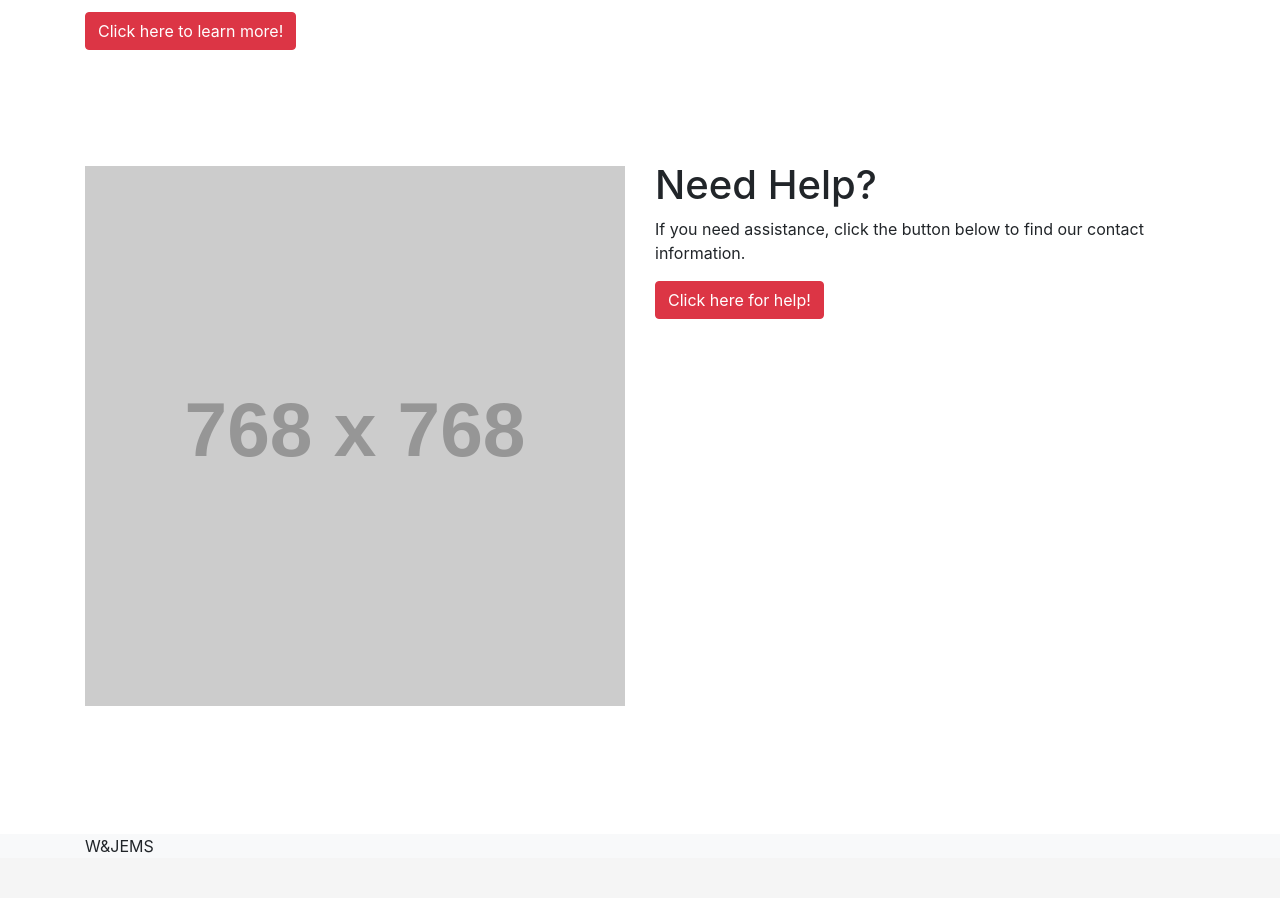
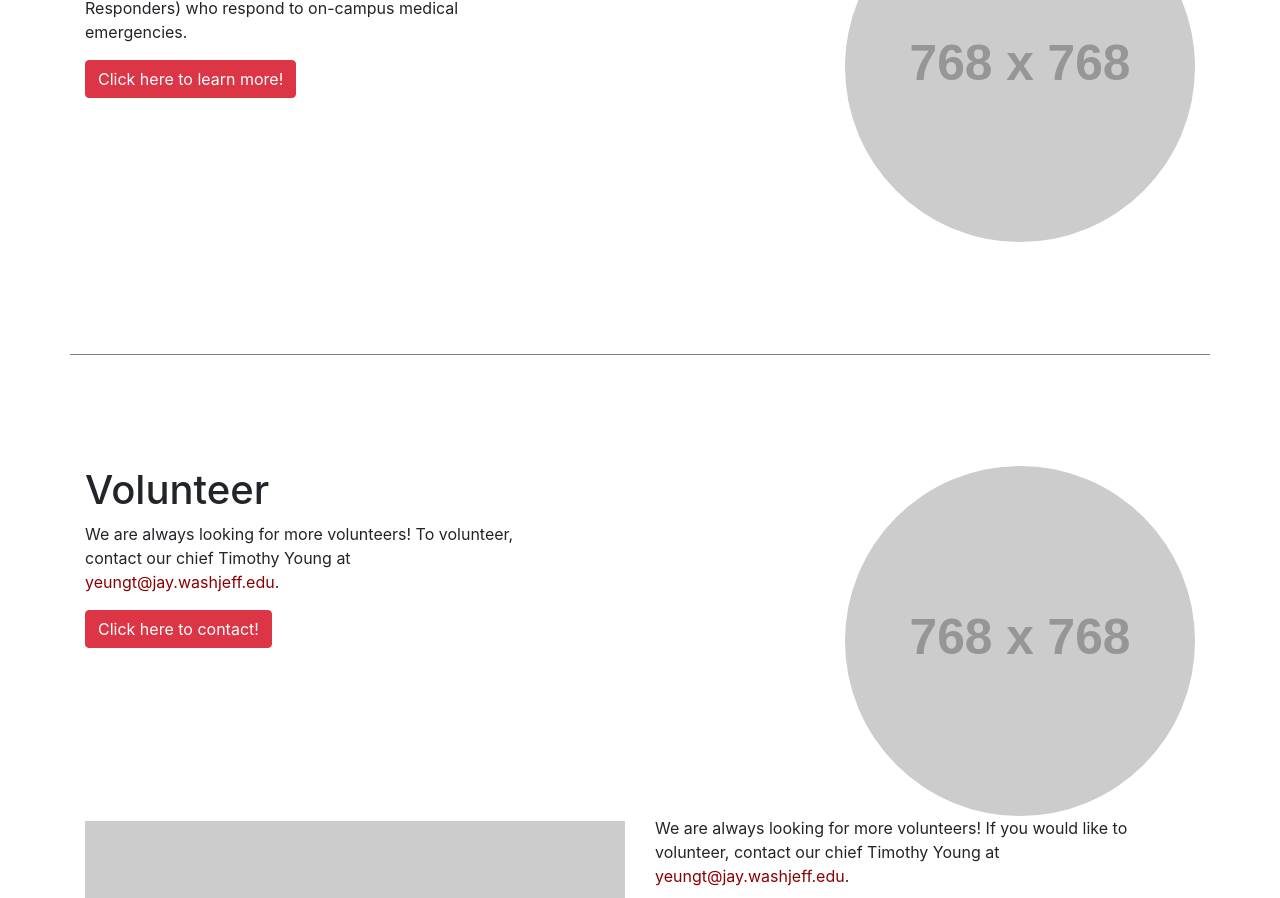
Before and after one commit to ImNath/WJEMS, a plain HTML site: page index.html in a window 1280 px wide. Shown: the part 703-1601 px from the top of the page. Before the commit the page ends 1561 px from the top, so only its background shows below. Drawn offline with nearby package versions, Linux system fonts and the light colour scheme; placeholder pictures from the web are drawn by us.

Commit message:
made layout

```diff
--- a/css/styles.css
+++ b/css/styles.css
@@ -39,6 +39,11 @@ helpBig{
 .bubbles{
 
     margin-top: 10%;
+    border-bottom: 1px;
+    border-bottom-color: gray;
+    border-bottom-style: solid;
+    padding-bottom: 7em;
+
 
 }
 
@@ -47,9 +52,6 @@ helpBig{
        max-height: 50em;
 
 
-}
-bubblesimg{
-    max-height: 100%;
 }
 
 .customBreak{
@@ -77,6 +79,7 @@ bubblesimg{
 
 footer{
     margin-top: 10%;
+    width: 100%;
 
 }
 
--- a/index.html
+++ b/index.html
@@ -167,13 +167,17 @@
               <div class="container d-none d-sm-block">
 
                   <div class="row bubbles">
-                  <div class="col-8">
-                    <h1>About Us</h1>
+
+                  <div class="col-5">
+                      <h1>About Us</h1>
                     <p class="text-left">We are a group of student volunteer EMTs (Emergency Medical Technicians) and EMRs (Emergency Medical Responders) who respond to on-campus medical emergencies.</p>
                       <div class="customBreak"><a href="pages/about.html" class="btn btn-danger text-center" role="button">Click here to learn more!</a></div>
+
+
                   </div>
-                      <div class="col-4">
-                       <p class="text-left">We are always looking for more volunteers! If you would like to volunteer, contact our chief Timothy Young at <a href="mailto:yeungt@jay.washjeff.edu">yeungt@jay.washjeff.edu</a>.</p>
+                      <div class="col-3"></div>
+                      <div class="col-4"><img src="https://via.placeholder.com/768x768"class="img-fluid rounded-circle bubblesimg">
+
                   </div>
 
 
@@ -181,11 +185,25 @@
                 </div>
         <div class="row bubbles">
 
+             <div class="col-5">
+                      <h1>Volunteer</h1>
+                     <p class="text-left">We are always looking for more volunteers! To volunteer, contact our chief Timothy Young at <a href="mailto:yeungt@jay.washjeff.edu">yeungt@jay.washjeff.edu</a>.</p>
+
+                    <div class="customBreak"><a href="mailto:yeungt@jay.washjeff.edu" class="btn btn-danger text-center" role="button">Click here to contact!</a></div>
+
+
+                  </div>
+                      <div class="col-3"></div>
+                      <div class="col-4"><img src="https://via.placeholder.com/768x768"class="img-fluid rounded-circle bubblesimg">
+
+                  </div>
+
                         <div class="col-6 bubbleHolder">
-                     <img src="https://via.placeholder.com/768x768"class="img-fluid bubblesimg" style="padding-top: 5px">
+                     <img src="https://via.placeholder.com/768x768" class="img-fluid bubblesimg" style="padding-top: 5px">
                   </div>
 
                         <div class="col-6">
+                            <p class="text-left">We are always looking for more volunteers! If you would like to volunteer, contact our chief Timothy Young at <a href="mailto:yeungt@jay.washjeff.edu">yeungt@jay.washjeff.edu</a>.</p>
                             <h1 class="text-left">Need Help?</h1>
                             <p class="text-left">If you need assistance, click the button below to find our contact information.</p><div class="text-left"><a href="pages/contact.html" class="btn btn-danger text-center" role="button">Click here for help!</a></div>
 
```
